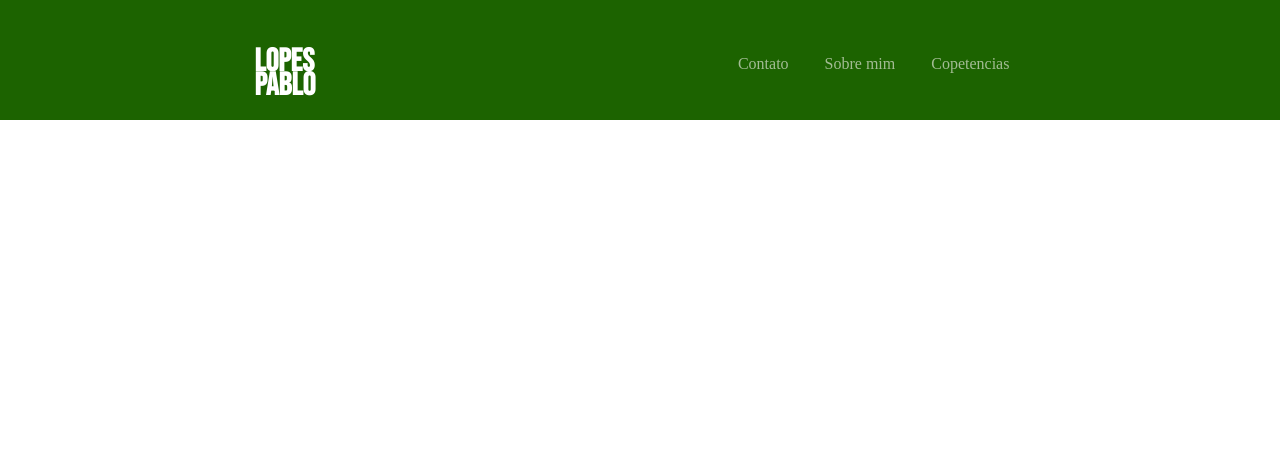
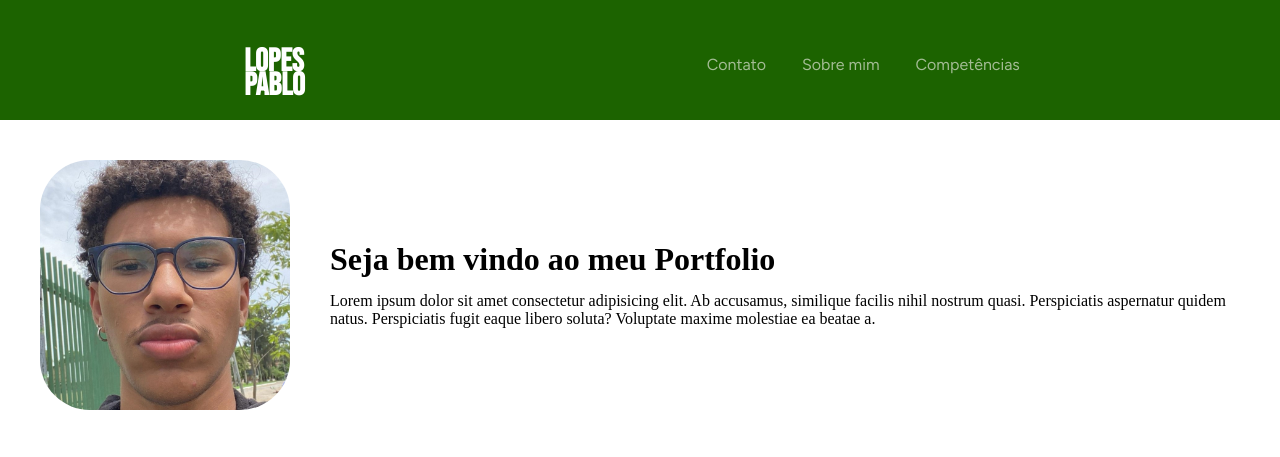
Before and after one commit to lopespablo/meu-portifolio, a plain HTML site: page index.html in a window 1280 px wide. Drawn offline with Linux system fonts and the light colour scheme.

Commit message:
atualizaçao 2 css

```diff
--- a/index.html
+++ b/index.html
@@ -23,10 +23,26 @@
 
                     <li><a href="#">Sobre mim</a></li>
 
-                    <li><a href="#">Copetencias</a></li>
+                    <li><a href="#">Competências</a></li>
                 </ul>
             </nav>
         </div>
     </header>
+
+    <main>
+        <div class="conteudo">
+
+            <div class="conteudotxt">
+             <h1>Seja bem vindo ao meu Portfolio</h1>
+             <p>Lorem ipsum dolor sit amet consectetur adipisicing elit. Ab accusamus, similique facilis nihil nostrum quasi. Perspiciatis aspernatur quidem natus. Perspiciatis fugit eaque libero soluta? Voluptate maxime molestiae ea beatae a.</p>
+            </div>
+
+            <div class="conteudoimg">
+                <img src="imagens/WhatsApp Image 2024-02-12 at 12.11.26.jpeg" alt="">
+            </div>
+
+        </div>
+    </main>
+
 </body>
 </html>
--- a/style.css
+++ b/style.css
@@ -1,3 +1,8 @@
+
+
+  @import url('https://fonts.googleapis.com/css2?family=Figtree:wght@400;500;600&display=swap');
+
+
 *{
     margin: 0;
     padding: 0;
@@ -59,6 +64,7 @@ header a {
     color: rgba(255, 248, 248, 0.596);
     padding: 0 16px;
     transition: .2s;
+    font-family: 'Figtree', sans-serif;
 
 }
 
@@ -66,3 +72,31 @@ header a:hover{
     color: white;
     transform: scale(1.05);
 }
+
+main > .conteudo{
+    display: flex;
+    justify-content: space-between;
+    align-items: center;
+    flex-direction: row-reverse;
+    padding: 40px;
+    gap: 40px;
+}
+
+.conteudo .conteudotxt{
+    min-width: 150px;
+}
+
+
+.conteudotxt > h1{
+    line-height: 25px;
+
+}
+
+.conteudotxt > p{
+    padding-top: 20px;
+}
+
+.conteudo .conteudoimg img{
+    height: 250px;
+    border-radius: 20%;
+}
```
Also changed, not shown: imagens/WhatsApp Image 2024-02-12 at 12.11.26.jpeg (added), imagens/foto lopes.jpg.jpeg (added).
